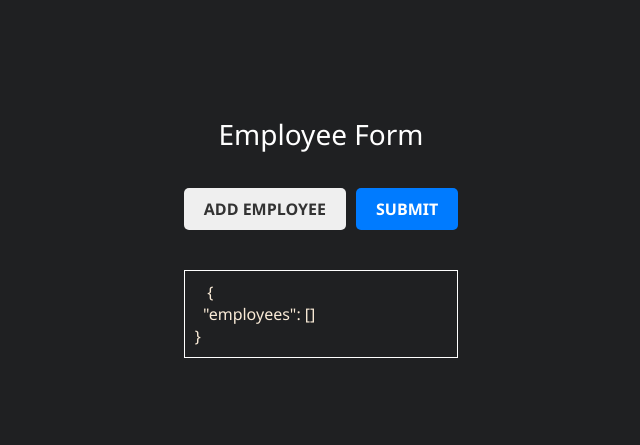
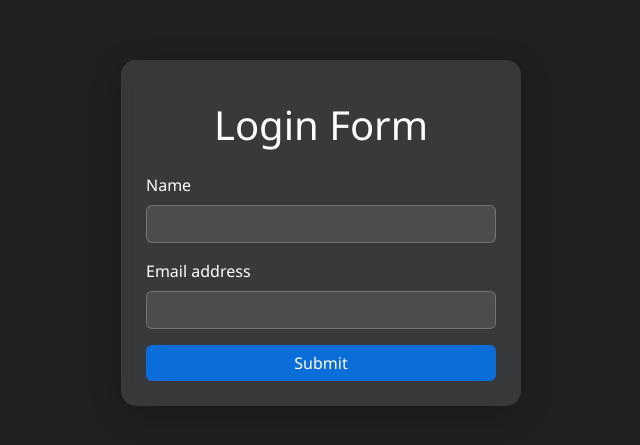
Before and after one commit to kumaruidivloper/angular-forms-tutorial, an Angular app: page / in a window 1280 px wide. Shown: the part 167-612 px from the top of the page, without its empty margins (319-959 px from the left). Built offline with nearby package versions, Linux system fonts and the light colour scheme.

Commit message:
Reactive-Form-Part5-Validation

```diff
--- a/angular.json
+++ b/angular.json
@@ -34,6 +34,7 @@
               }
             ],
             "styles": [
+              "node_modules/bootstrap/dist/css/bootstrap.min.css",
               "src/styles.scss"
             ]
           },
--- a/src/app/app.html
+++ b/src/app/app.html
@@ -1,32 +1,34 @@
-<form [formGroup]="employeeForm" (ngSubmit)="submitForm()">
-  <h2>Employee Form</h2>
-  <div formArrayName="employees">
-    @for (emp of employees.controls; track emp; let i = $index) {
-    <div class="employee-row">
-      <div class="employee-fields" [formGroupName]="i">
-        <label>Name:</label>
+<div class="container" [formGroup]="myForm" (ngSubmit)="formSubmit()">
+  <form>
+    <h1  class="text-center py-3">Login Form</h1>
+    <div class="mb-3">
+      <label for="inputName" class="form-label">Name</label>
       <input
         type="text"
+        class="form-control"
+        id="inputName"
         formControlName="name"
-          placeholder="Enter employee name..."
+        autocomplete="off"
       />
-        <label>Job:</label>
-        <input
-          type="text"
-          formControlName="job"
-          placeholder="Enter employee job..."
-        />
-        <Button (click)="deleteItem(i)" style="background-color: red; color: #fff; font-weight: bold; border-radius: 8px; border: none; padding: 5px 15px;">Delete</Button>
-      </div>
-    </div>
+      @if (nameControl.touched && nameControl.errors?.['required']) {
+      <span class="form-label text-danger">* Name required</span>
       }
     </div>
-  <button class="add-button" (click)="addEmployee()">Add Employee</button>
-  <button class="submit-button" [disabled]="employeeForm.invalid">
-    Submit
-  </button>
+    <div class="mb-3">
+      <label for="inputEmail" class="form-label">Email address</label>
+      <input
+        type="email"
+        class="form-control"
+        id="inputEmail"
+        formControlName="email"
+        autocomplete="off"
+      />
+      @if (emailControl.touched && emailControl.errors?.['required']) {
+      <span class="form-label text-danger">* Email required</span>
+      }
+    </div>
+    <div class="btn-group d-grid">
+      <button class="btn btn-primary" type="submit">Submit</button>
+    </div>
   </form>
-
-<pre style="color: antiquewhite; border: solid 1px #fff; padding: 10px; margin-top: 40px;">
-   {{employeeForm.value | json}}
-</pre>
+</div>
--- a/src/app/app.scss
+++ b/src/app/app.scss
@@ -1,79 +1,34 @@
-h2 {
-  font-size: 28px;
-  text-align: center;
-  margin-bottom: 20px;
+.container {
+  width: 400px;
+  padding: 25px;
+  background: rgba(85, 85, 85, 0.469); /* Transparent white */
+  border-radius: 15px;
+  box-shadow: 0 8px 32px rgba(0, 0, 0, 0.2); /* Soft shadow */
+  backdrop-filter: blur(10px);
+  -webkit-backdrop-filter: blur(10px);
+  margin: auto;
 }
 
-/* Employee Row */
-.employee-row {
-  gap: 15px;
-  width: 100%;
-  box-sizing: border-box;
+h2 {
+  color: #fff;
 }
 
-/* Employee Fields */
-.employee-fields {
-  display: flex;
-  flex-direction: row;
-  gap: 5px;
-  padding: 15px;
-  border: 1px solid #ddd;
-  border-radius: 8px;
-  background-color: #fff;
-  margin-bottom: 10px;
-  box-shadow: 0 2px 4px rgba(0, 0, 0, 0.1);
+.form-label {
+  color: #fff;
 }
 
-/* Labels */
-label {
-  font-size: 14px;
-  font-weight: bold;
-  color: #555;
-  padding: 10px;
+.form-control {
+  background-color: rgba(255, 255, 255, 0.1);
+  border: 1px solid rgba(255, 255, 255, 0.3);
+  color: #fff;
 }
 
-/* Inputs */
-input {
-  font-size: 14px;
-  border: 1px solid #ccc;
-  border-radius: 5px;
-  padding: 10px;
-  outline: none;
-  width: 250px;
-  box-sizing: border-box;
-  transition: border-color 0.3s;
+.btn-primary {
+  background-color: rgba(0, 123, 255, 0.8);
+  border: none;
+  color: #fff;
 }
 
-input:focus {
-  border-color: #007bff;
-  box-shadow: 0 0 4px rgba(0, 123, 255, 0.3);
+.btn-primary:hover {
+  background-color: rgba(0, 123, 255, 1);
 }
-
-/* Buttons */
-.add-button,
-.submit-button {
-  display: inline-block;
-  margin-top: 15px;
-  padding: 10px 20px;
-  font-size: 16px;
-  font-weight: bold;
-  text-transform: uppercase;
-  border: none;
-  border-radius: 5px;
-  cursor: pointer;
-  transition: background-color 0.3s;
-}
-
-.add-button {
-  color: #333;
-}
-
-.submit-button {
-  background-color: #007bff;
-  color: #fff;
-  margin-left: 10px;
-}
-
-.submit-button:hover {
-  background-color: #0056b3;
-}
--- a/src/app/app.ts
+++ b/src/app/app.ts
@@ -1,10 +1,9 @@
 import { Component } from '@angular/core';
 import {
+  FormControl,
+  FormGroup,
   ReactiveFormsModule,
-  FormGroup,
-  FormArray,
   Validators,
-  FormBuilder
 } from '@angular/forms';
 
 @Component({
@@ -14,36 +13,25 @@ import {
   styleUrl: './app.scss'
 })
 export class App {
-  employeeForm: FormGroup;
+  myForm: FormGroup;
+  nameControl: FormControl;
+  emailControl: FormControl;
 
-  constructor(private fb: FormBuilder) {
-    this.employeeForm = this.fb.group({
-      employees: this.fb.array([])
+  constructor() {
+    this.nameControl = new FormControl('', Validators.required);
+    this.emailControl = new FormControl('', [
+      Validators.required,
+      Validators.email,
+    ]);
+    this.myForm = new FormGroup({
+      name: this.nameControl,
+      email: this.emailControl,
     });
   }
 
-  get employees(): FormArray {
-    return this.employeeForm.get('employees') as FormArray;
-  }
-
-  addEmployee(): void {
-    const employeeGroup = this.fb.group({
-      name: ['', Validators.required],
-      job: ['', Validators.required]
-    });
-    this.employees.push(employeeGroup);
-  }
-
-  submitForm() {
-    if (this.employeeForm.invalid) {
-      return;
-    } else {
-      console.log(this.employeeForm.value);
+  formSubmit() {
+    if (this.myForm.valid) {
+      console.log('Form Values: ', this.myForm.value);
     }
   }
-
-  deleteItem(index: number) {
-    this.employees.removeAt(index);
-
-  }
 }
--- a/src/styles.scss
+++ b/src/styles.scss
@@ -4,9 +4,9 @@
 }
 html {
   scroll-behavior: smooth;
-  background-color: #1f2022;
-  /* background-color: #e8e8e8; */
-  color: #fff;
+  /* background-color: #1f2022;
+  background-color: #e8e8e8;
+  color: #fff; */
 }
 body {
   margin: 0;
@@ -15,5 +15,7 @@ body {
   display: flex;
   justify-content: center;
   align-items: center;
+  background: #1f2022;
   height: 100vh;
+  color: #fff;
 }
```
Also changed, not shown: 1 other file (tests, documents, lock files or other folders). Lines whose indentation alone changed are shown as unchanged.
